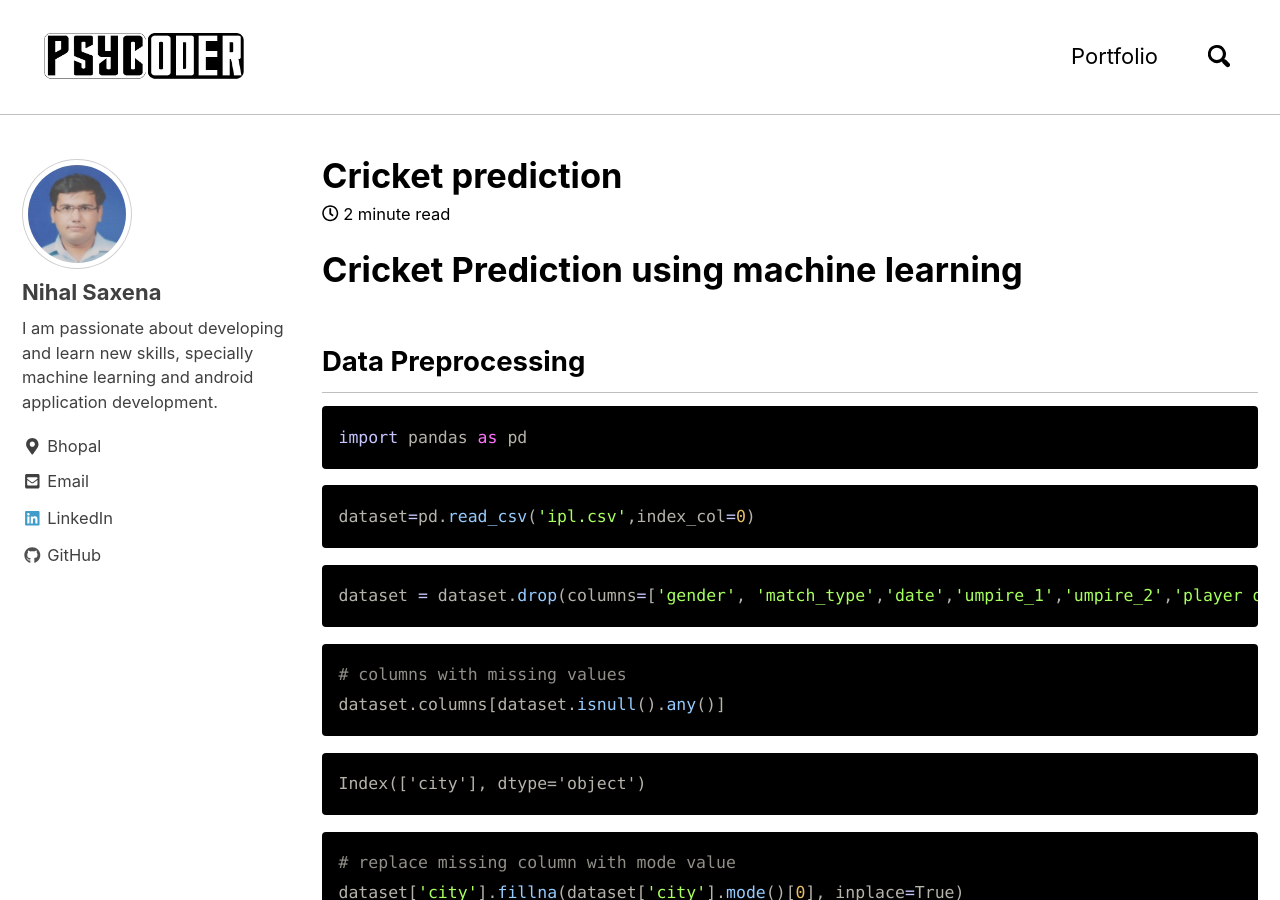
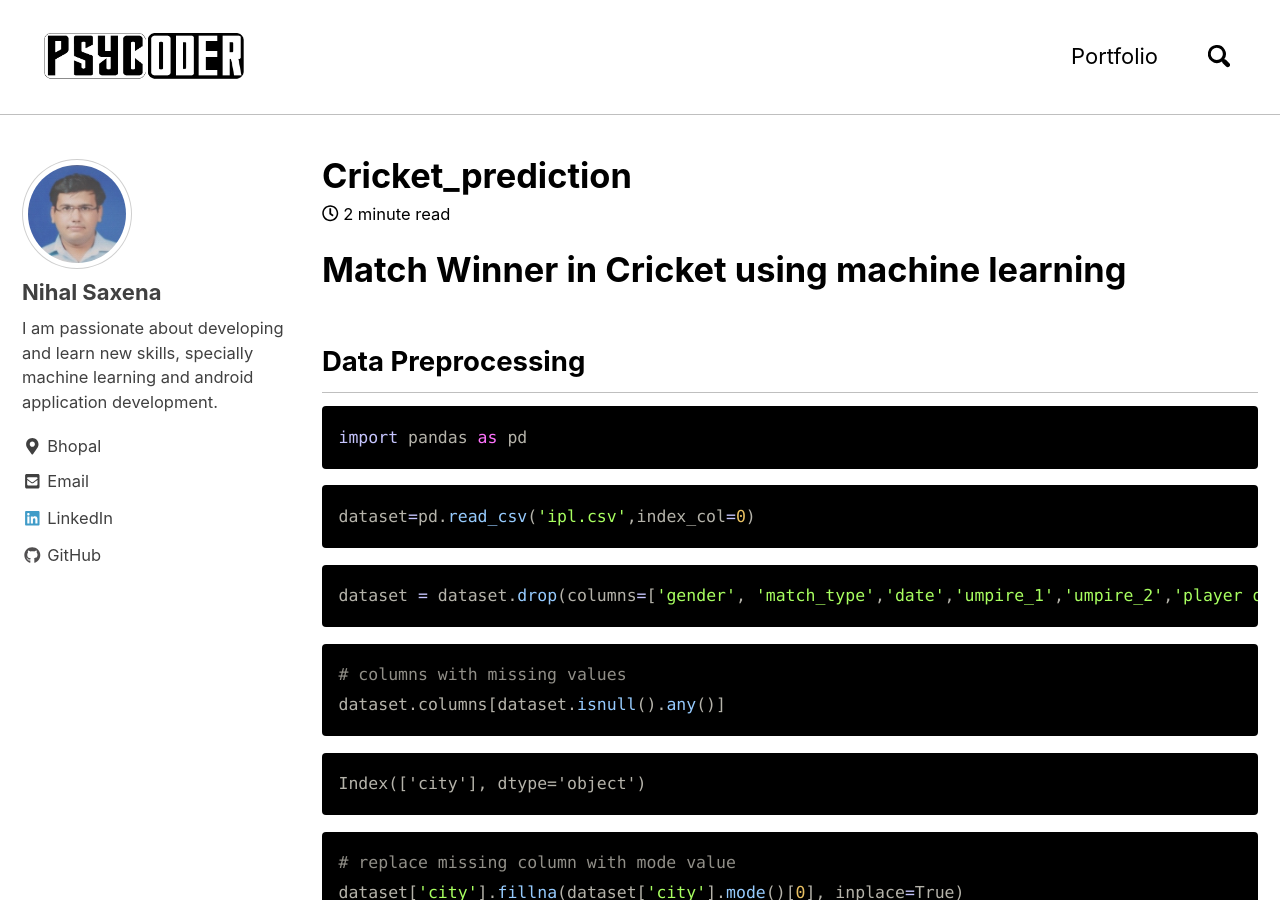
Before and after one commit to saxenanihal95/PsyCoderBlog, a Jekyll site: the page built from _portfolio/cricket_prediction.md, in a window 1280 px wide and 900 px high. Built offline with Jekyll 4.4.1, drawn with Linux system fonts in a browser that asks for light colours; nearby versions of some CDN libraries; comment, search, counter and statistics services are not loaded.

Commit message:
Update and rename Cricket Prediction.md to cricket_prediction.md

```diff
--- a/_portfolio/Cricket Prediction.md
+++ b/_portfolio/cricket_prediction.md
@@ -11,7 +11,7 @@ header:
 
 ---
 
-# Cricket Prediction using machine learning
+# Match Winner in Cricket using machine learning
 
 ## Data Preprocessing
 
```
